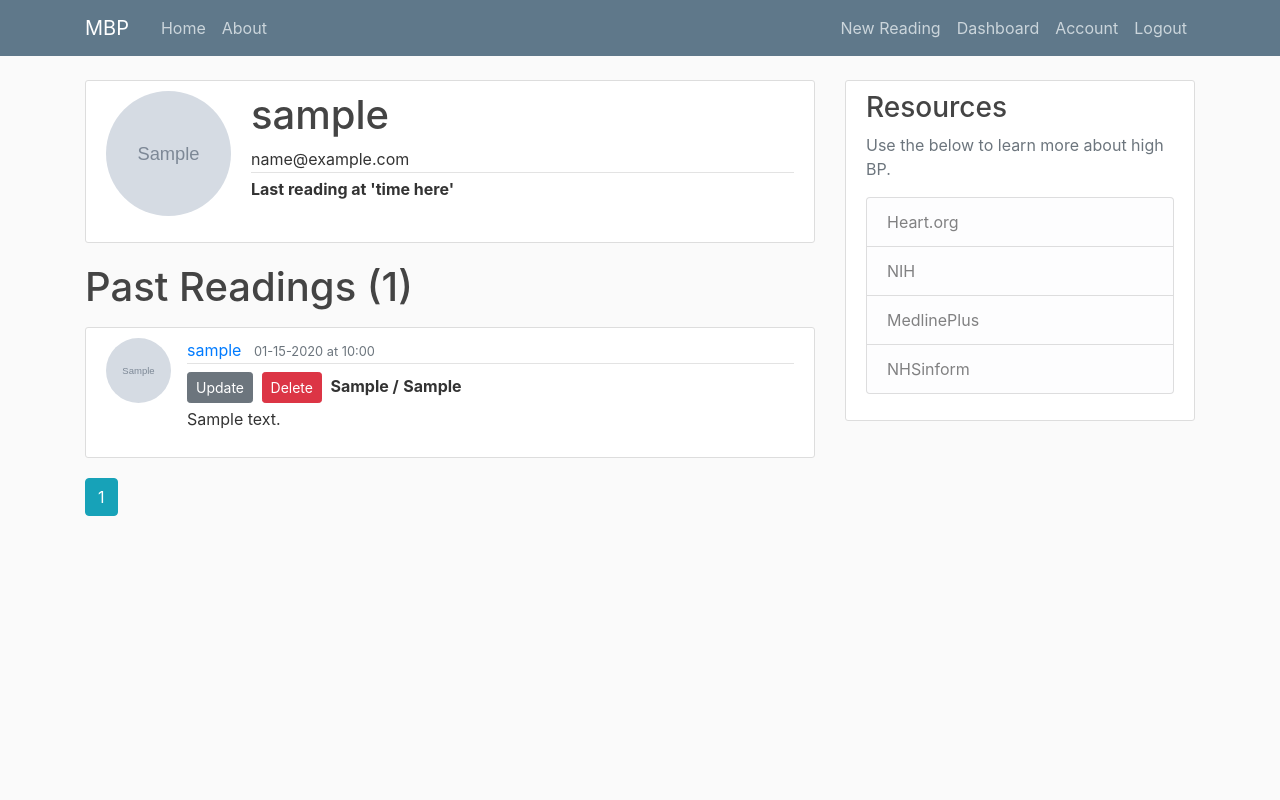
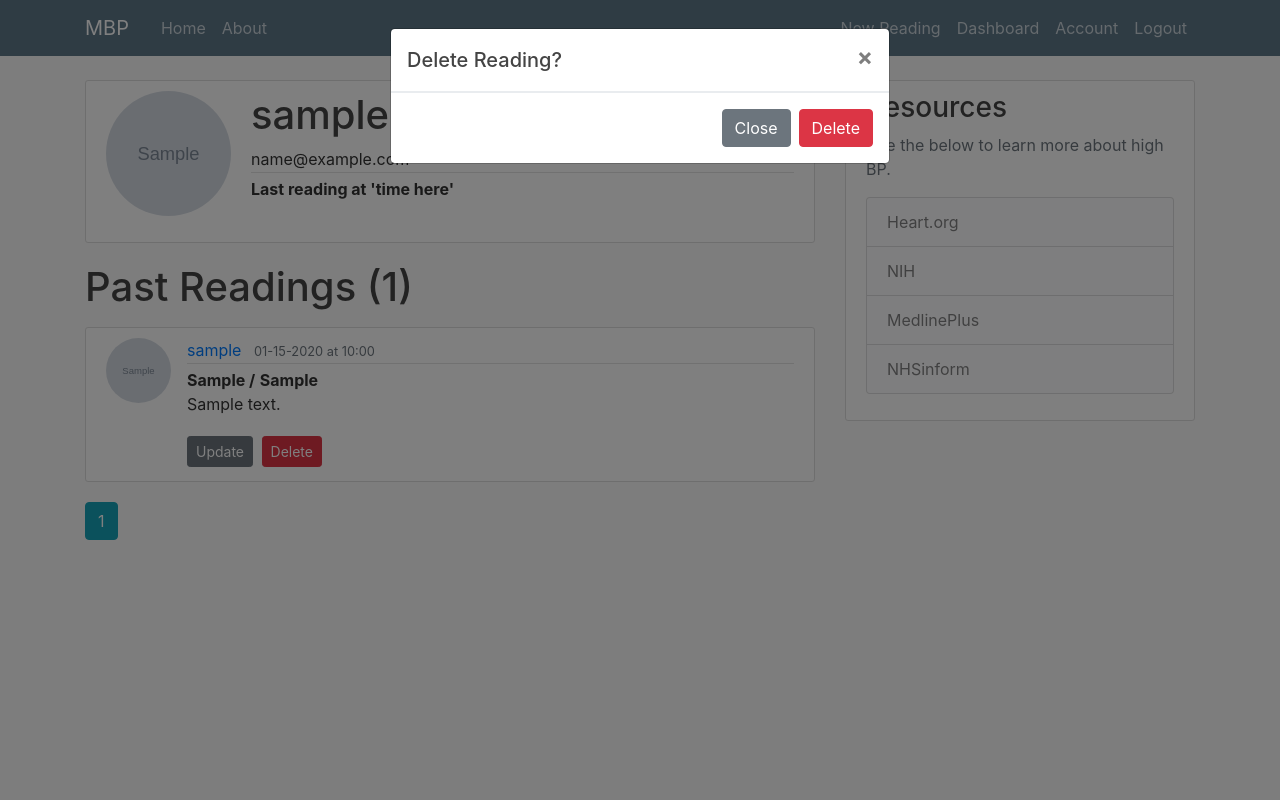
Before and after one commit to itprohelper/mybp, a Flask app: a page that uses www/mbp/templates/user_readings.html in a window 1280 px wide, after a click on "Delete". Run offline with Flask 2, Linux system fonts and the light colour scheme; a user stored in the database is signed in; tables that the repository leaves empty hold one stand-in row (values such as "Sample post"); grey boxes marked "Sample" are stand-in pictures; some libraries are stand-ins or nearby versions.

Commit message:
delete and update buttons work now

```diff
--- a/www/mbp/templates/user_readings.html
+++ b/www/mbp/templates/user_readings.html
@@ -19,14 +19,32 @@
           <a class="mr-2" href="{{ url_for('users.user_readings', username=reading.user.username) }}">{{ reading.user.username }}</a> <!--need to define the logic here-->
           <small class="text-muted">{{ reading.date_posted.strftime('%m-%d-%Y at %H:%M') }}</small> <!--Need to display local time to the user-->
         </div>
-        <a class="btn btn-secondary btn-sm mt-1 mb-1" href="{{ url_for('readings.update_reading', reading_id=reading.id) }}">Update</a>
-        <button type="button" class="btn btn-danger btn-sm m-1" data-toggle="modal" data-target="#deleteModal">Delete</button>
-        <!--<h2><a class="article-content" href="{{ url_for('readings.reading', reading_id=reading.id) }}">Edit</a></h2>-->
+                <!--<h2><a class="article-content" href="{{ url_for('readings.reading', reading_id=reading.id) }}">Edit</a></h2>-->
         <text class="font-weight-bold">{{ reading.sys }} /</text>
           <text class="font-weight-bold">{{ reading.dia}}</text>
           <p class="article-content">{{ reading.notes }}</p>
+          <a class="btn btn-secondary btn-sm mt-1 mb-1" href="{{ url_for('readings.update_reading', reading_id=reading.id) }}">Update</a>
+        <button type="button" class="btn btn-danger btn-sm m-1" data-toggle="modal" data-target="#deleteModal">Delete</button>
       </div>
     </article>
+    <div class="modal fade" id="deleteModal" tabindex="-1" role="dialog" aria-labelledby="deleteModalLabel" aria-hidden="true">
+      <div class="modal-dialog" role="document">
+        <div class="modal-content">
+          <div class="modal-header">
+            <h5 class="modal-title" id="deleteModalLabel">Delete Reading?</h5>
+            <button type="button" class="close" data-dismiss="modal" aria-label="Close">
+              <span aria-hidden="true">&times;</span>
+            </button>
+          </div>
+          <div class="modal-footer">
+            <button type="button" class="btn btn-secondary" data-dismiss="modal">Close</button>
+            <form action="{{ url_for('readings.delete_reading', reading_id=reading.id) }}" method="POST">
+              <input class="btn btn-danger" type="submit" value="Delete">
+            </form>
+          </div>
+        </div>
+      </div>
+    </div>
     {% endfor %}
     <!--Create button pagination at the bottom of page. Styles also how many button links show-->
     {% for page_num in reading.iter_pages(left_edge=1, right_edge=1, left_current=1, right_current=2) %}
```
Also changed, not shown: www/instance/site.db.
